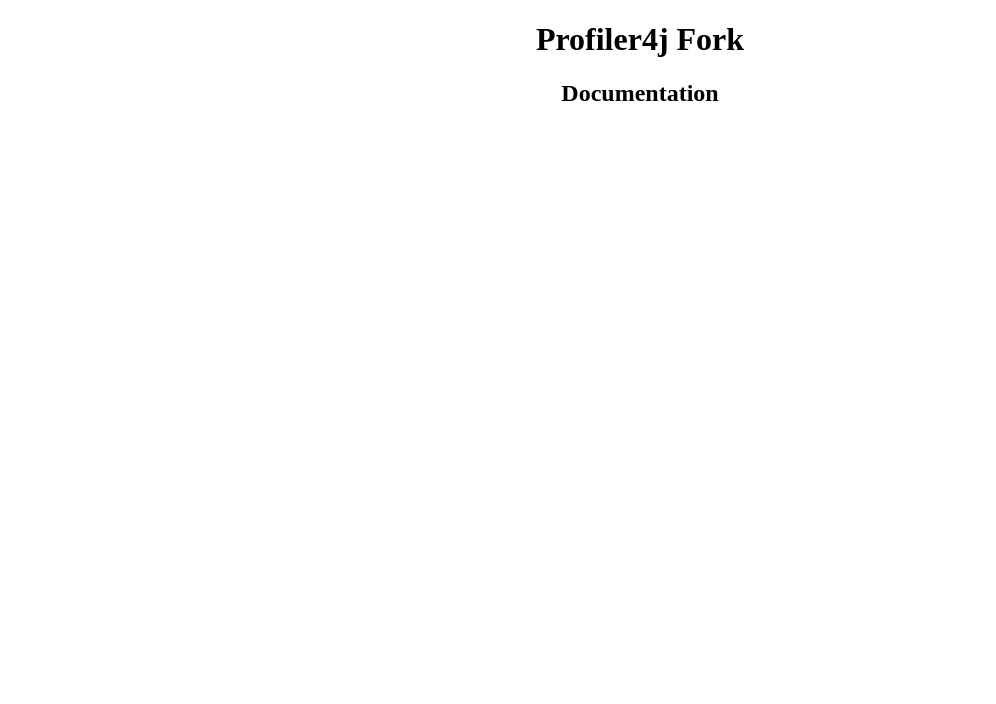
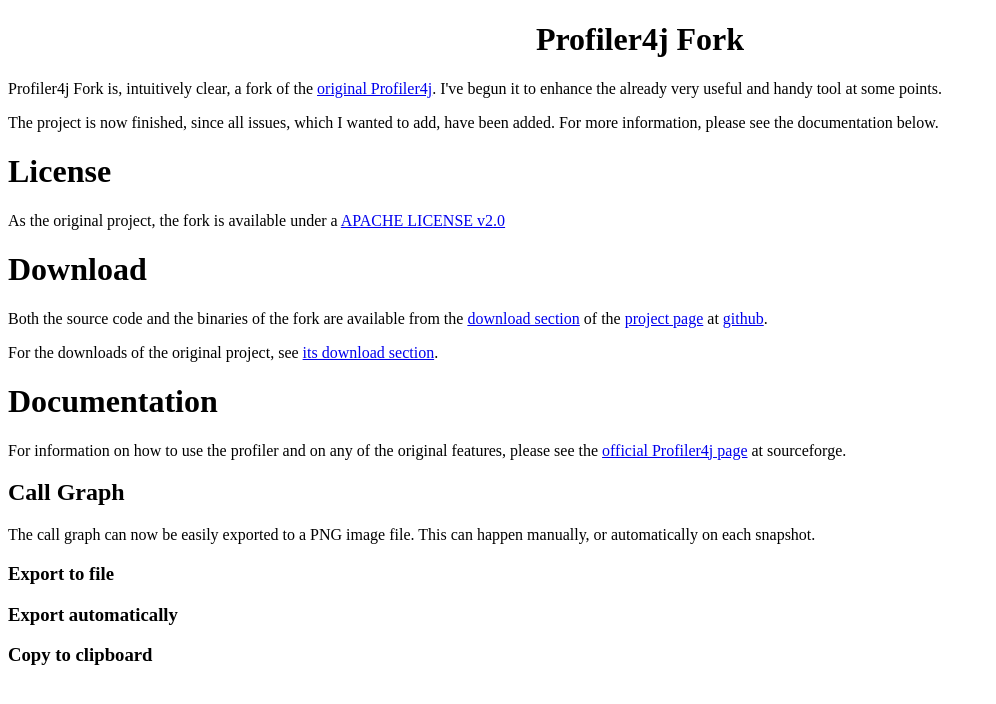
Before and after one commit to andreok/profiler4j, a plain HTML site: page index.html in a window 1280 px wide. Shown: the whole page, without its empty margins (0-996 px from the left). Drawn offline with Linux system fonts and the light colour scheme.

Commit message:
Removed the remaining hidden project files, updated the HTML file.

```diff
--- a/index.html
+++ b/index.html
@@ -286,9 +286,35 @@ ul.auto-toc {
 <body>
 <div class="document" id="profiler4j-fork">
 <h1 class="title">Profiler4j Fork</h1>
-<h2 class="subtitle" id="documentation">Documentation</h2>
 
-
+<p>Profiler4j Fork is, intuitively clear, a fork of the <a class="reference external" href="http://profiler4j.sourceforge.net/">original Profiler4j</a>. I've begun it to enhance the already very useful and handy tool at some points.</p>
+<p>The project is now finished, since all issues, which I wanted to add, have been added. For more information, please see the documentation below.</p>
+<div class="section" id="license">
+<h1>License</h1>
+<p>As the original project, the fork is available under a <a class="reference external" href="http://www.apache.org/licenses/LICENSE-2.0.txt">APACHE LICENSE v2.0</a></p>
+</div>
+<div class="section" id="download">
+<h1>Download</h1>
+<p>Both the source code and the binaries of the fork are available from the <a class="reference external" href="http://github.com/jmc7479/profiler4j/downloads">download section</a> of the <a class="reference external" href="http://github.com/jmc7479/profiler4j">project page</a> at <a class="reference external" href="http://github.com/">github</a>.</p>
+<p>For the downloads of the original project, see <a class="reference external" href="http://sourceforge.net/projects/profiler4j/files/profiler4j/">its download section</a>.</p>
+</div>
+<div class="section" id="documentation">
+<h1>Documentation</h1>
+<p>For information on how to use the profiler and on any of the original features, please see the <a class="reference external" href="http://profiler4j.sourceforge.net/">official Profiler4j page</a> at sourceforge.</p>
+<div class="section" id="call-graph">
+<h2>Call Graph</h2>
+<p>The call graph can now be easily exported to a PNG image file. This can happen manually, or automatically on each snapshot.</p>
+<div class="section" id="export-to-file">
+<h3>Export to file</h3>
+</div>
+<div class="section" id="export-automatically">
+<h3>Export automatically</h3>
+</div>
+<div class="section" id="copy-to-clipboard">
+<h3>Copy to clipboard</h3>
+</div>
+</div>
+</div>
 </div>
 </body>
 </html>
```
Also changed, not shown: 4 other files.
